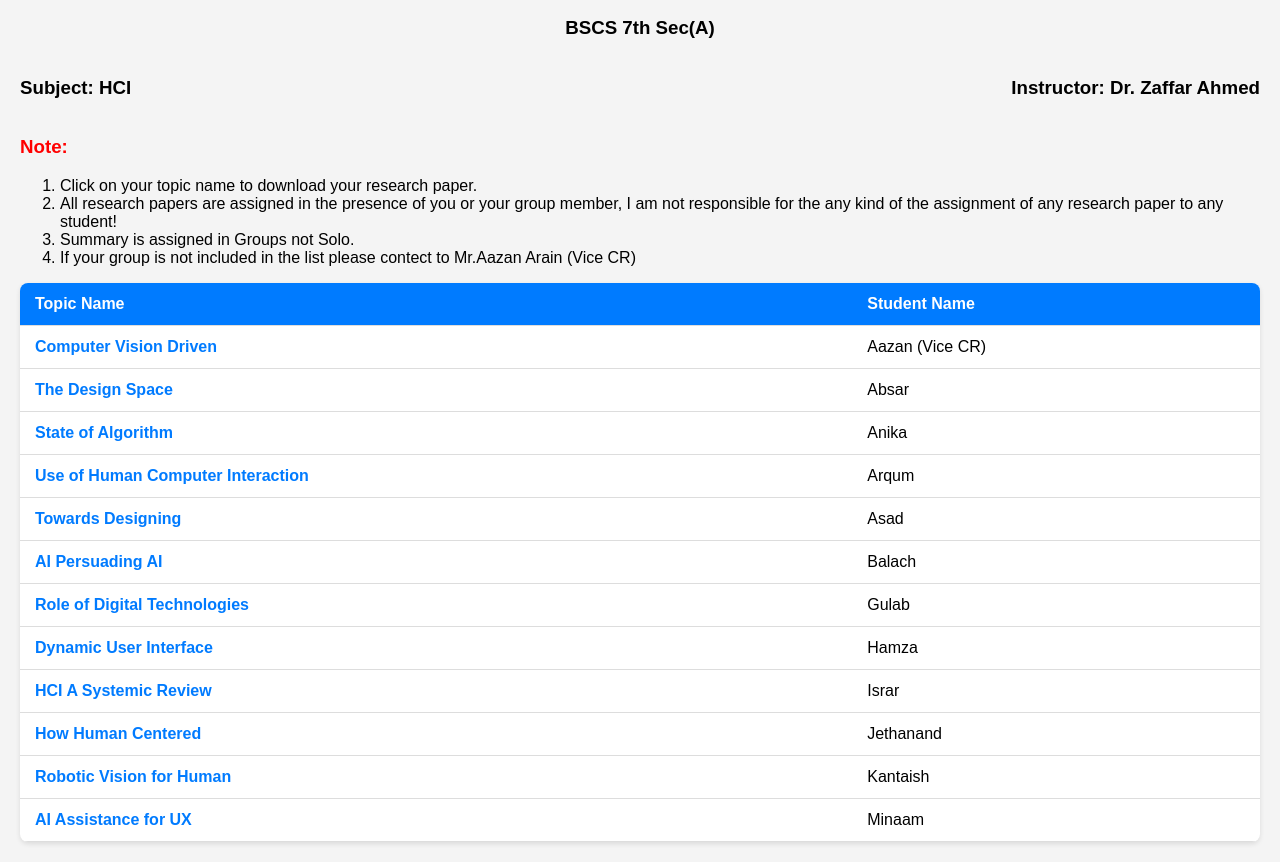
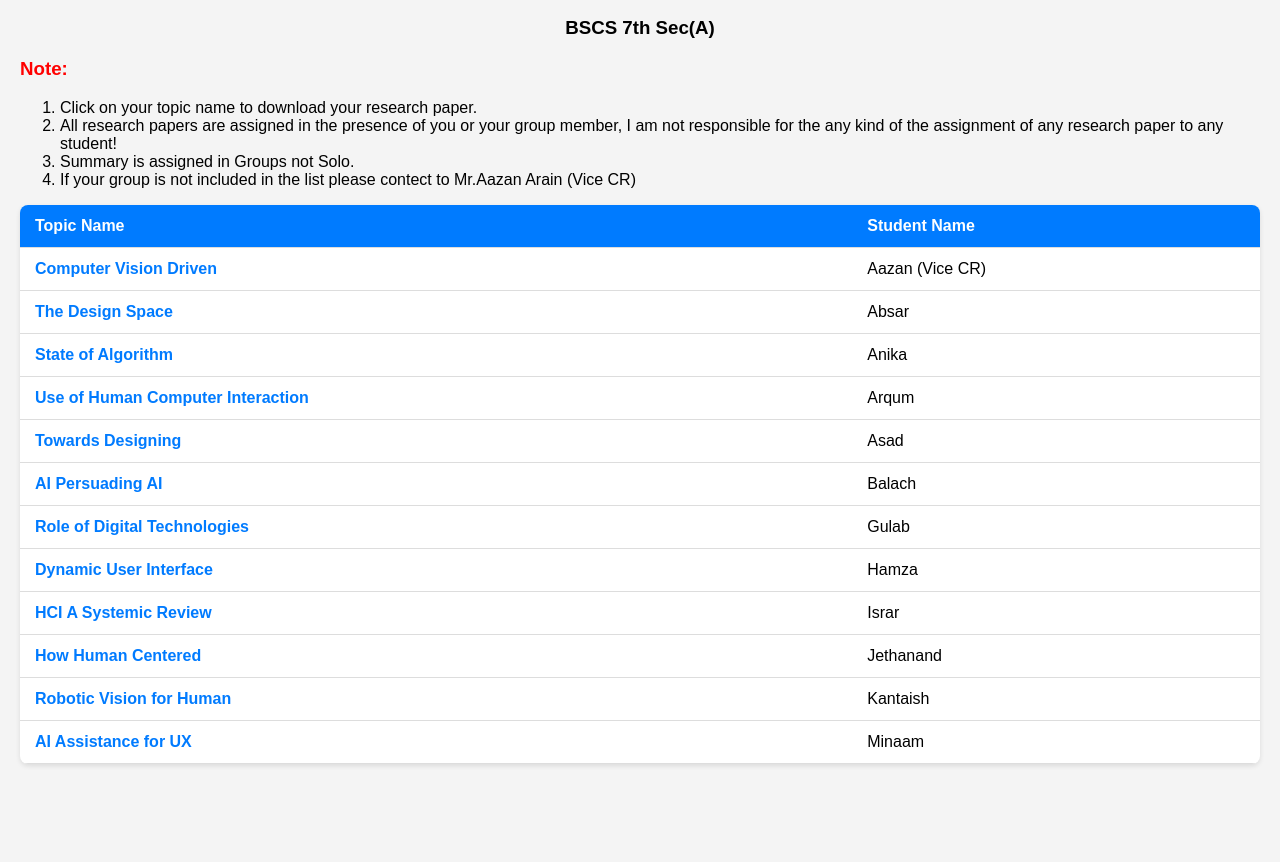
Before and after one commit to azan17/summary, a plain HTML site: page index.html in a window 1280 px wide. Shown: the part 61-923 px from the top of the page. After the commit the page ends 845 px from the top, so only its background shows below. Drawn offline with Linux system fonts and the light colour scheme.

Commit message:
Update index.html

```diff
--- a/index.html
+++ b/index.html
@@ -75,13 +75,6 @@
 <body>
     <h1>Research Paper for Summary</h1>
     <h3 class="center">BSCS 7th Sec(A)</h3>
-    <div style="
-    display: flex;
-    justify-content: space-between;
-">
-        <h3>Subject: HCI</h3>
-        <h3>Instructor: Dr. Zaffar Ahmed</h3>
-    </div>
     <h3 class="red">Note:</h3>
     <ol>
         <li>Click on your topic name to download your research paper.</li>
```
